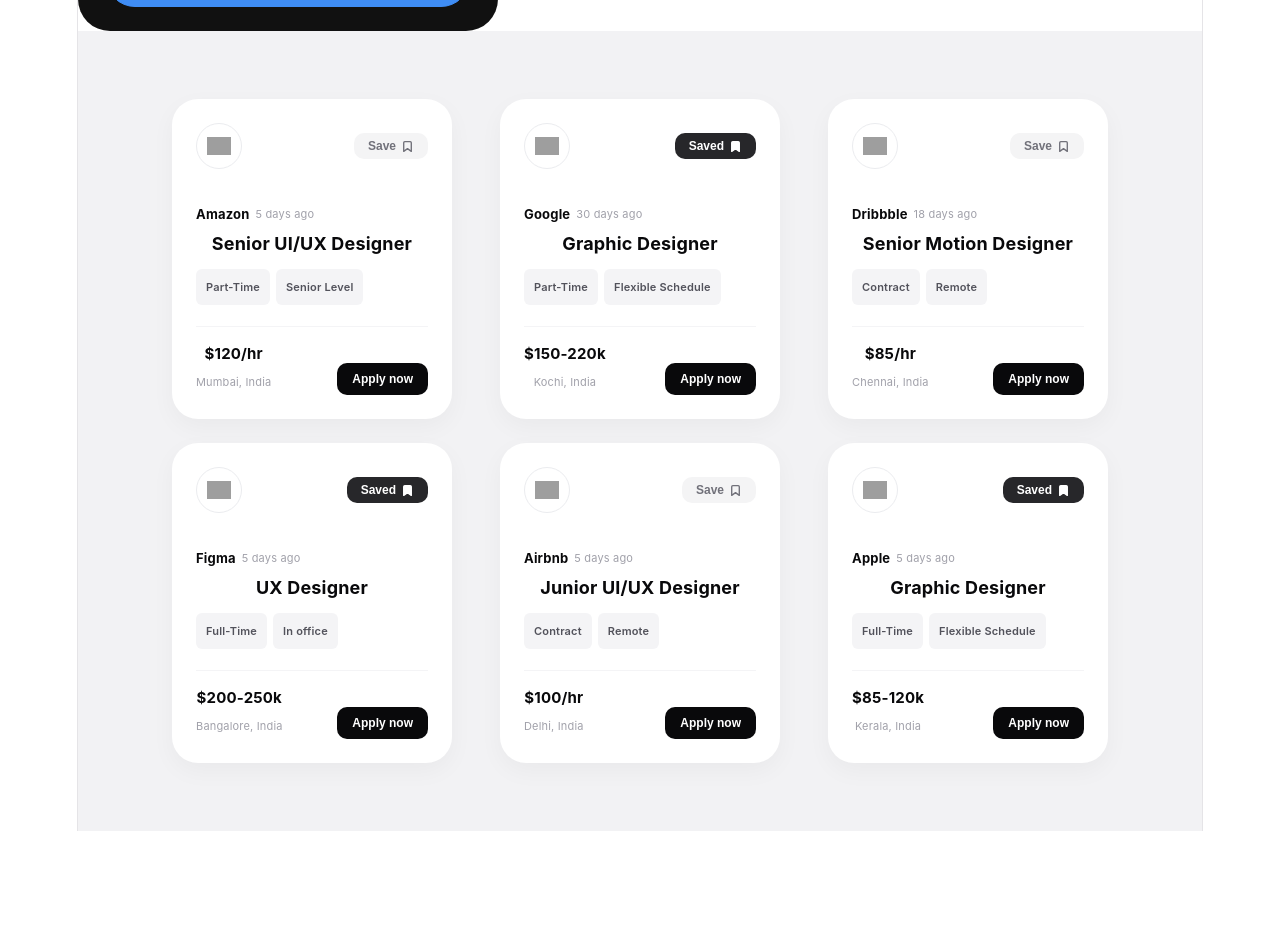
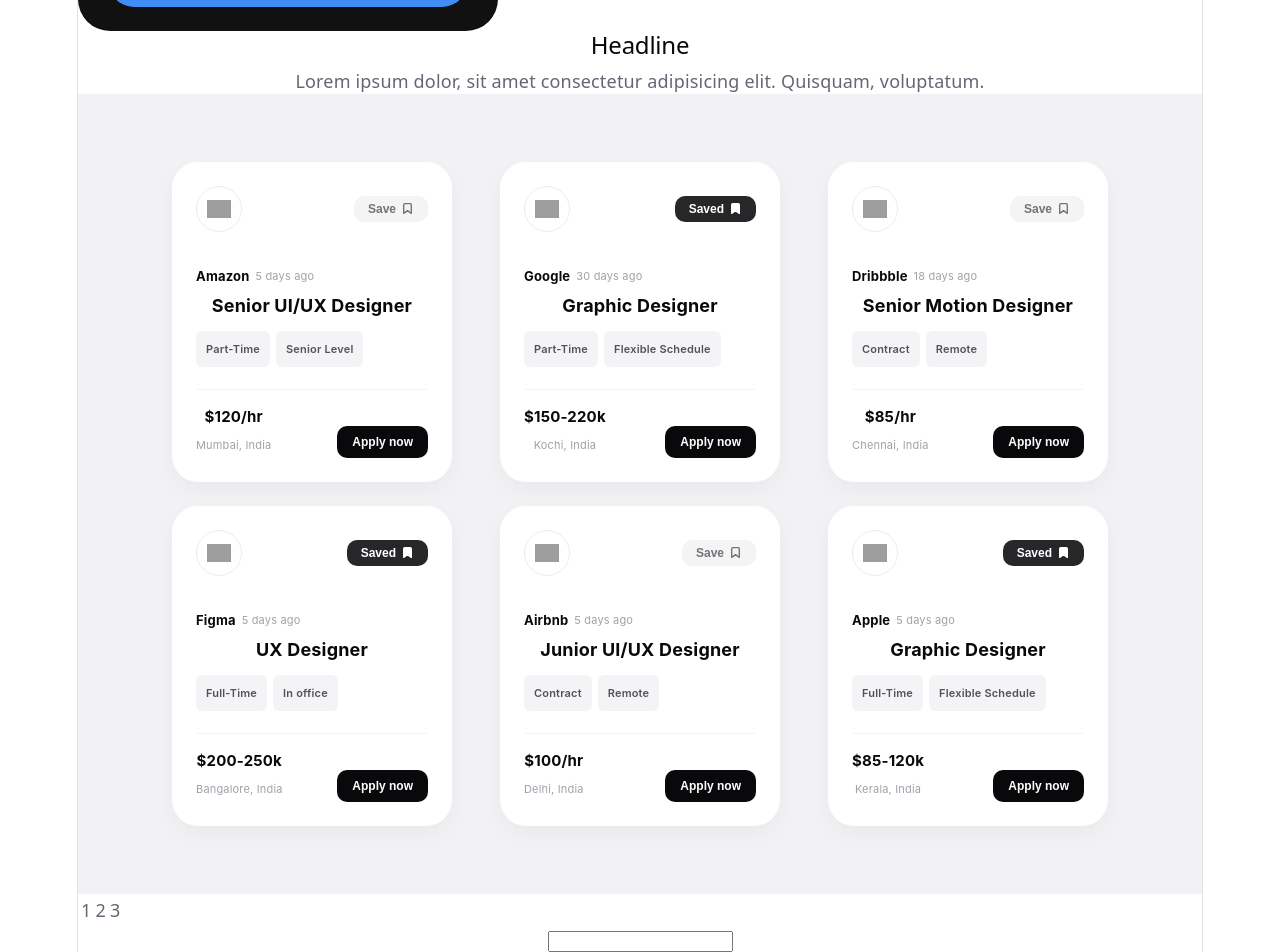
Before and after one commit to Doc-tur/profile-card-update, a React (Vite) app: page / in a window 1280 px wide. Shown: the part 1140-2092 px from the top of the page. Before the commit the page ends 1971 px from the top, so only its background shows below. Built offline with nearby package versions, Linux system fonts and the light colour scheme; grey boxes are pictures that could not be loaded.

Commit message:
I have added card components

```diff
--- a/src/App.jsx
+++ b/src/App.jsx
@@ -1,6 +1,7 @@
 import { avatarImage, coverImage, profilePicture } from "./assets";
 import FirstCard from "./components/FirstCard";
 import ProfileCard from "./components/ProfileCard";
+import Card from "./components/Card";
 
 function App() {
   <h1>Emiabata Mukhtar O.</h1>;
@@ -56,7 +57,23 @@
         />
       ))}
 
-      <FirstCard />
+      {/* <FirstCard /> */}
+
+      <Card title="Headline">
+        {/* children */}
+        <p>Lorem ipsum dolor, sit amet consectetur adipisicing elit. Quisquam, voluptatum.</p>
+        <FirstCard />
+        <table>
+          <tr>
+            <td>1</td>
+            <td>2</td>
+            <td>3</td>
+          </tr>
+        </table>
+        <form action="">
+          <input type="text" name="" id="" />
+        </form>
+      </Card>
     </>
   );
 }
--- /dev/null
+++ b/src/components/Card.jsx
@@ -0,0 +1,9 @@
+
+export default function Card({ title, children }) {
+  return (
+    <section className="card">
+      <h2>{title}</h2>
+      {children}
+    </section>
+  )
+}
```
